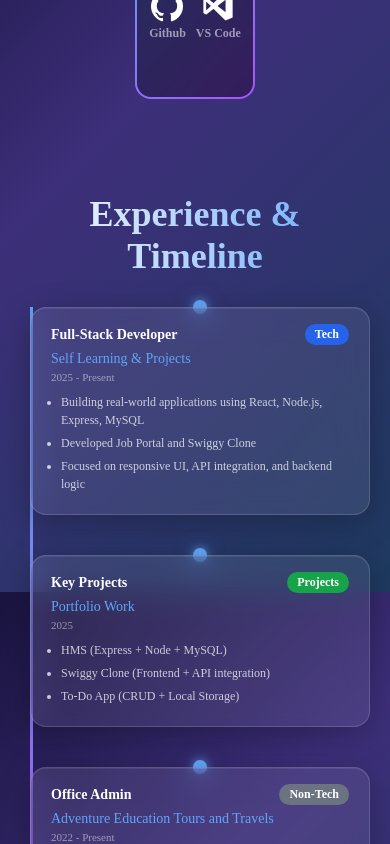
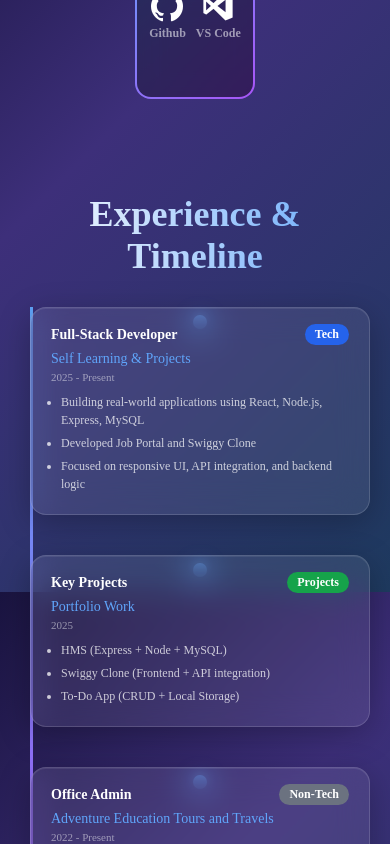
Before and after one commit to HeenalMewada/portfolio, a React (Vite) app: page / in a window 390 px wide. Shown: the part 2784-3628 px from the top of the page. Built offline with nearby package versions, Linux system fonts and the light colour scheme.

Commit message:
fix: downgrade vite to v5

```diff
--- a/src/components/Timeline.css
+++ b/src/components/Timeline.css
@@ -1,5 +1,3 @@
-
-
 .timeline {
   position: relative;
   margin: 0 auto;
@@ -40,7 +38,7 @@
   background: #60a5fa;
   border-radius: 50%;
   box-shadow: 0 0 10px rgba(96, 165, 250, 0.7),
-              0 0 20px rgba(96, 165, 250, 0.4);
+    0 0 20px rgba(96, 165, 250, 0.4);
 }
 
 /* Card content */
@@ -51,7 +49,7 @@
   -webkit-backdrop-filter: blur(16px) !important;
   border: 1px solid rgba(255, 255, 255, 0.15) !important;
   box-shadow: 0 8px 32px rgba(0, 0, 0, 0.25),
-              inset 0 1px 0 rgba(255, 255, 255, 0.08) !important;
+    inset 0 1px 0 rgba(255, 255, 255, 0.08) !important;
   padding: 16px 20px !important;
   transition: all 0.3s ease;
   color: var(--text-primary) !important;
@@ -64,7 +62,7 @@
   transform: translateY(-5px);
   background: rgba(255, 255, 255, 0.13) !important;
   box-shadow: 0 12px 32px rgba(96, 165, 250, 0.2),
-              inset 0 1px 0 rgba(255, 255, 255, 0.12) !important;
+    inset 0 1px 0 rgba(255, 255, 255, 0.12) !important;
 }
 
 /* Heading at top of timeline */
@@ -120,32 +118,40 @@
   .timeline {
     padding-left: 15px;
   }
+
   .timeline-heading {
     font-size: 28px;
     margin-bottom: 30px;
   }
+
   .timeline-title {
     font-size: 16px;
   }
+
   .timeline-duration {
     font-size: 12px;
   }
+
   .timeline-points {
     padding-left: 15px;
   }
+
   .timeline-points li {
     font-size: 13px;
   }
+
   .timeline-item {
     flex-direction: column;
     align-items: center;
     padding-left: 0;
   }
+
   .timeline-dot {
-    left: 5%;
-    transform: translateX(-50%);
-    top: -7px;
+    left: 10px;
+    /* Keep dots aligned on the left */
+    top: 8px;
   }
+
   .timeline-content {
     max-width: 90%;
   }
@@ -155,26 +161,33 @@
   .timeline {
     padding-left: 10px;
   }
+
   .timeline-heading {
     font-size: 24px;
     margin-bottom: 20px;
   }
+
   .timeline-title {
     font-size: 14px;
   }
+
   .timeline-duration {
     font-size: 11px;
   }
+
   .timeline-points {
     padding-left: 10px;
   }
+
   .timeline-points li {
     font-size: 12px;
   }
+
   /* For smaller screens, center dots and adjust spacing */
   .timeline-item {
     padding-left: 0;
   }
+
   .timeline-dot {
     left: 50%;
     transform: translateX(-50%);
```
